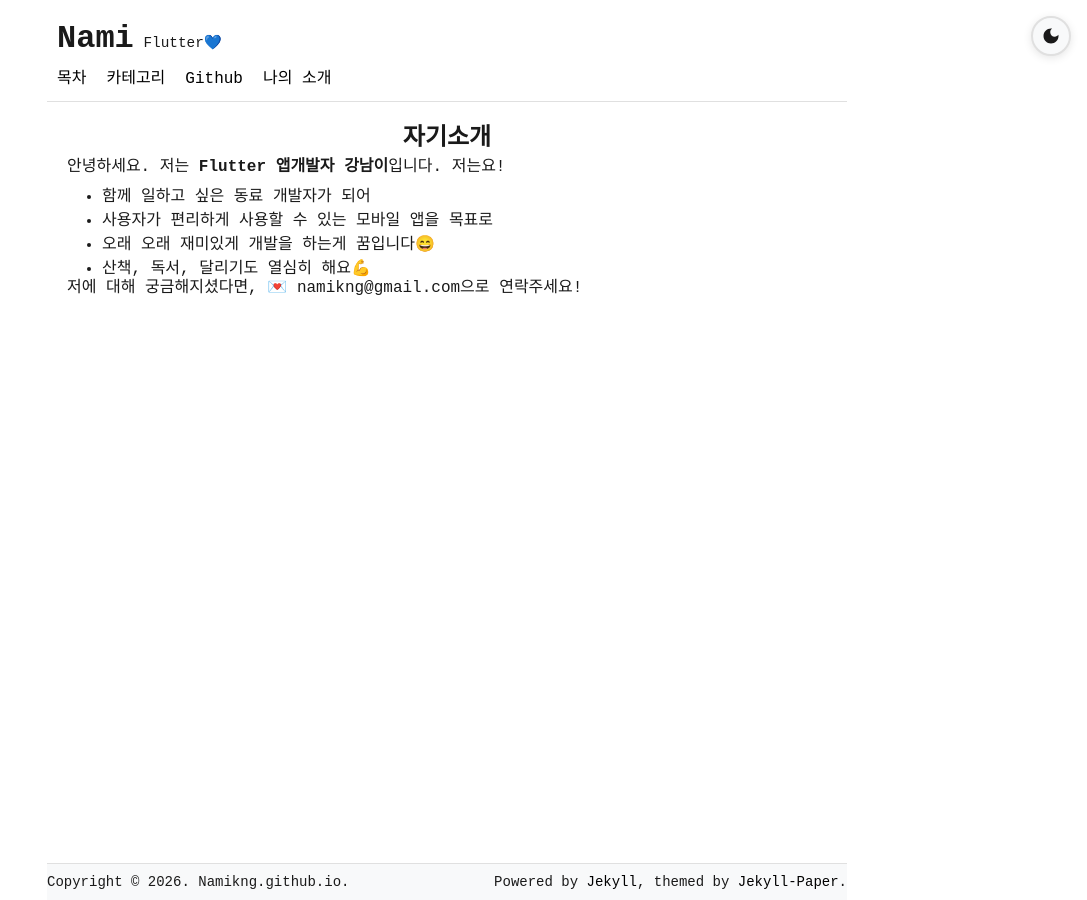
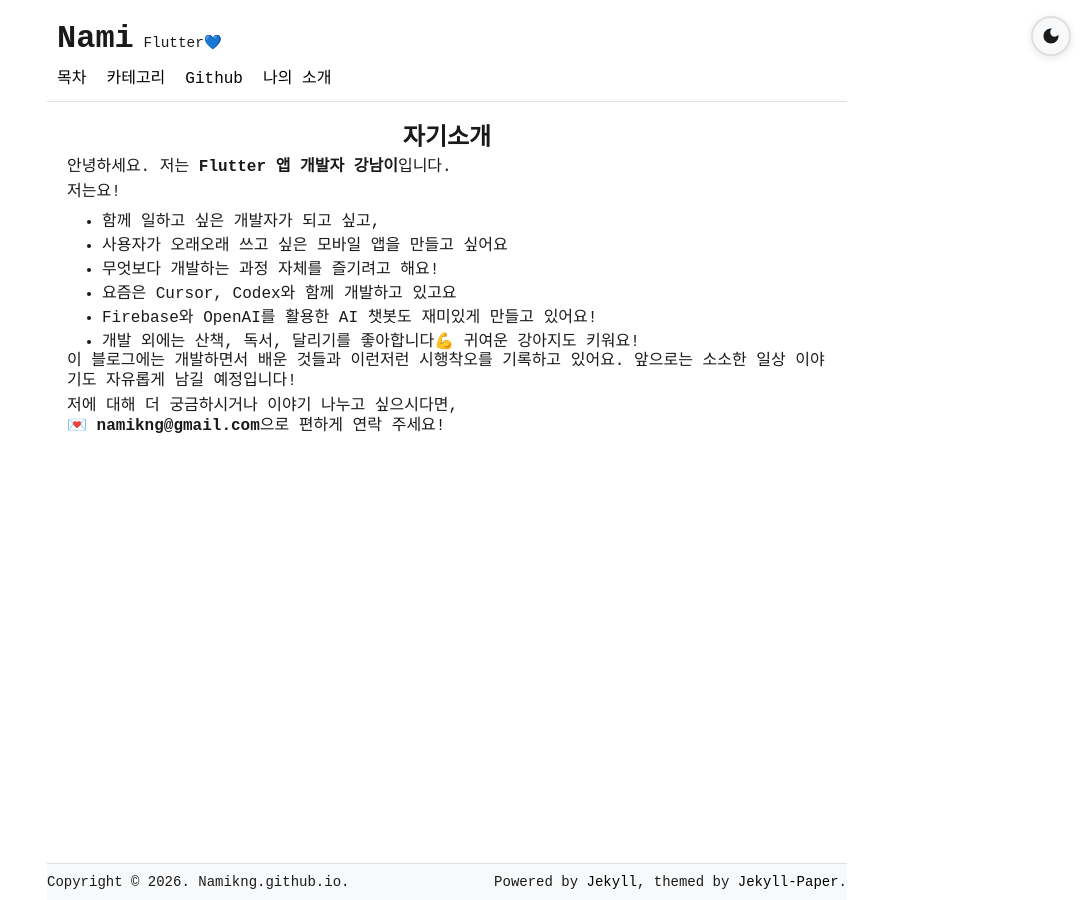
Before and after one commit to Namikng/Namikng.github.io, a Jekyll site: the page built from about.md, in a window 1280 px wide. Shown: the whole page, without its empty margins (193-1280 px from the left). Built offline with Jekyll 4.4.1, drawn with Linux system fonts in a browser that asks for light colours.

Commit message:
Revise about.md with updated introduction and interests
Updated personal introduction and added more details about interests and projects.

```diff
--- a/about.md
+++ b/about.md
@@ -4,12 +4,18 @@ title: 자기소개
 permalink: /about/
 ---
 
-안녕하세요. 저는 **Flutter 앱개발자 강남이**입니다.
+안녕하세요. 저는 **Flutter 앱 개발자 강남이**입니다.
+
 저는요!
-- 함께 일하고 싶은 동료 개발자가 되어
-- 사용자가 편리하게 사용할 수 있는 모바일 앱을 목표로
-- 오래 오래 재미있게 개발을 하는게 꿈입니다😄
-- 산책, 독서, 달리기도 열심히 해요💪
 
-저에 대해 궁금해지셨다면,
-💌 namikng@gmail.com으로 연락주세요!
+- 함께 일하고 싶은 개발자가 되고 싶고,
+- 사용자가 오래오래 쓰고 싶은 모바일 앱을 만들고 싶어요
+- 무엇보다 개발하는 과정 자체를 즐기려고 해요!
+- 요즘은 Cursor, Codex와 함께 개발하고 있고요
+- Firebase와 OpenAI를 활용한 AI 챗봇도 재미있게 만들고 있어요!
+- 개발 외에는 산책, 독서, 달리기를 좋아합니다💪 귀여운 강아지도 키워요!
+
+이 블로그에는 개발하면서 배운 것들과 이런저런 시행착오를 기록하고 있어요. 앞으로는 소소한 일상 이야기도 자유롭게 남길 예정입니다!
+
+저에 대해 더 궁금하시거나 이야기 나누고 싶으시다면,
+💌 **namikng@gmail.com**으로 편하게 연락 주세요!
```
